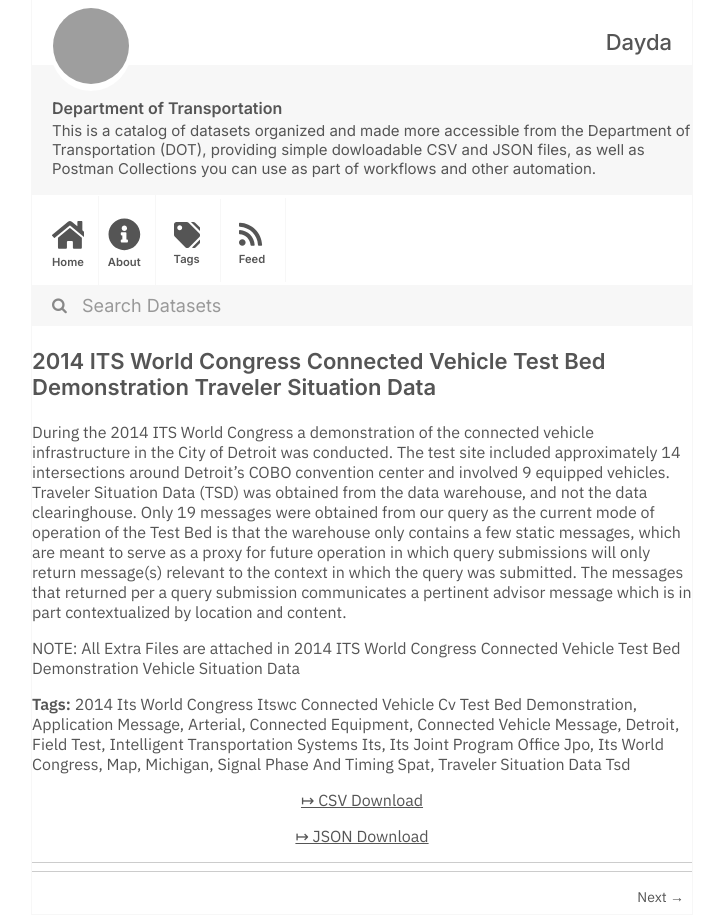
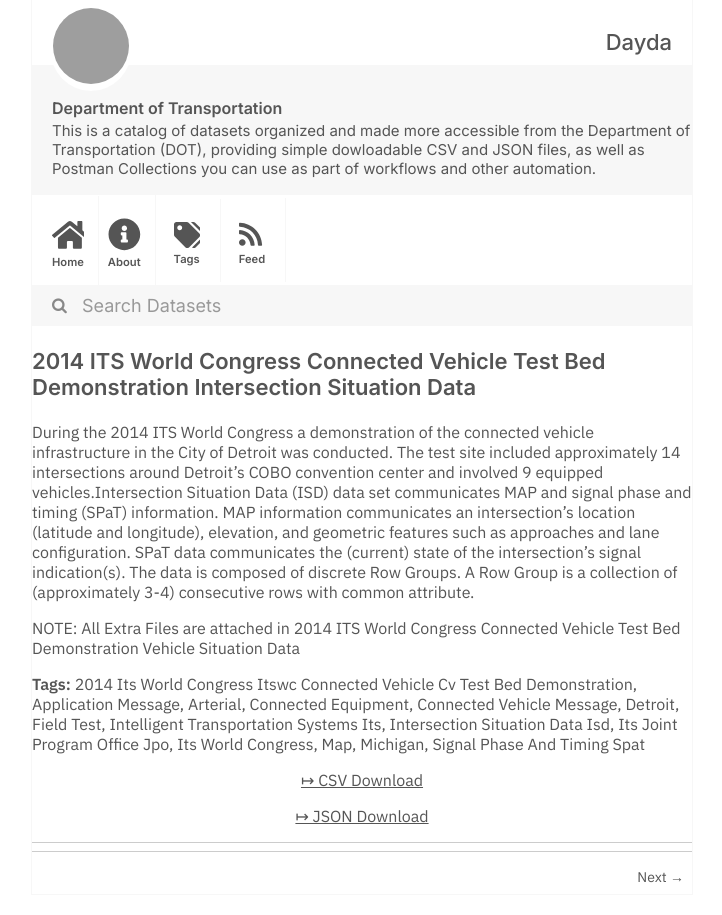
Before and after one commit to dayda-entities/department-of-transportation, a Jekyll site: the page built from _posts/2020-11-12-2014-its-world-congress-connec.md, in a window 1280 px wide, cut to the strip 0-915 px from the top of the page. Shown: the whole strip, without its empty margins (278-1000 px from the left). Built offline with Jekyll 4.4.1, drawn with Linux system fonts in a browser that asks for light colours; grey boxes are pictures that could not be loaded.

Commit message:
Publish Data

```diff
--- a/_posts/2020-11-12-2014-its-world-congress-connec.md
+++ b/_posts/2020-11-12-2014-its-world-congress-connec.md
@@ -1,9 +1,9 @@
 ---
 title: >-
-  2014 ITS World Congress Connected Vehicle Test Bed Demonstration Traveler
+  2014 ITS World Congress Connected Vehicle Test Bed Demonstration Intersection
   Situation Data
-created: '2020-11-12T12:57:33.631755'
-modified: '2021-04-21T20:01:15.340423'
+created: '2020-11-12T12:35:29.369750'
+modified: '2021-04-21T19:49:38.154733'
 state: active
 type: dataset
 tags:
@@ -15,20 +15,20 @@ tags:
   - Detroit
   - Field Test
   - Intelligent Transportation Systems Its
+  - Intersection Situation Data Isd
   - Its Joint Program Office Jpo
   - Its World Congress
   - Map
   - Michigan
   - Signal Phase And Timing Spat
-  - Traveler Situation Data Tsd
 groups: []
 csv_url: >-
-  https://data.transportation.gov/api/views/swef-k9yw/rows.csv?accessType=DOWNLOAD
+  https://data.transportation.gov/api/views/3trh-hz5x/rows.csv?accessType=DOWNLOAD
 json_url: >-
-  https://data.transportation.gov/api/views/swef-k9yw/rows.json?accessType=DOWNLOAD
+  https://data.transportation.gov/api/views/3trh-hz5x/rows.json?accessType=DOWNLOAD
 layout: post
 
 ---
-During the 2014 ITS World Congress a demonstration of the connected vehicle infrastructure in the City of Detroit was conducted.  The test site included approximately 14 intersections around Detroit’s COBO convention center and involved 9 equipped vehicles. Traveler Situation Data (TSD) was obtained from the data warehouse, and not the data clearinghouse. Only 19 messages were obtained from our query as the current mode of operation of the Test Bed is that the warehouse only contains a few static messages, which are meant to serve as a proxy for future operation in which query submissions will only return message(s) relevant to the context in which the query was submitted. The messages that returned per a query submission communicates a pertinent advisor message which is in part contextualized by location and content.
+During the 2014 ITS World Congress a demonstration of the connected vehicle infrastructure in the City of Detroit was conducted.  The test site included approximately 14 intersections around Detroit’s COBO convention center and involved 9 equipped vehicles.Intersection Situation Data (ISD) data set communicates MAP and signal phase and timing (SPaT) information. MAP information communicates an intersection’s location (latitude and longitude), elevation, and geometric features such as approaches and lane configuration. SPaT data communicates the (current) state of the intersection’s signal indication(s). The data is composed of discrete Row Groups. A Row Group is a collection of (approximately 3-4) consecutive rows with common attribute.
 
 NOTE: All Extra Files are attached in 2014 ITS World Congress Connected Vehicle Test Bed Demonstration Vehicle Situation Data
```
